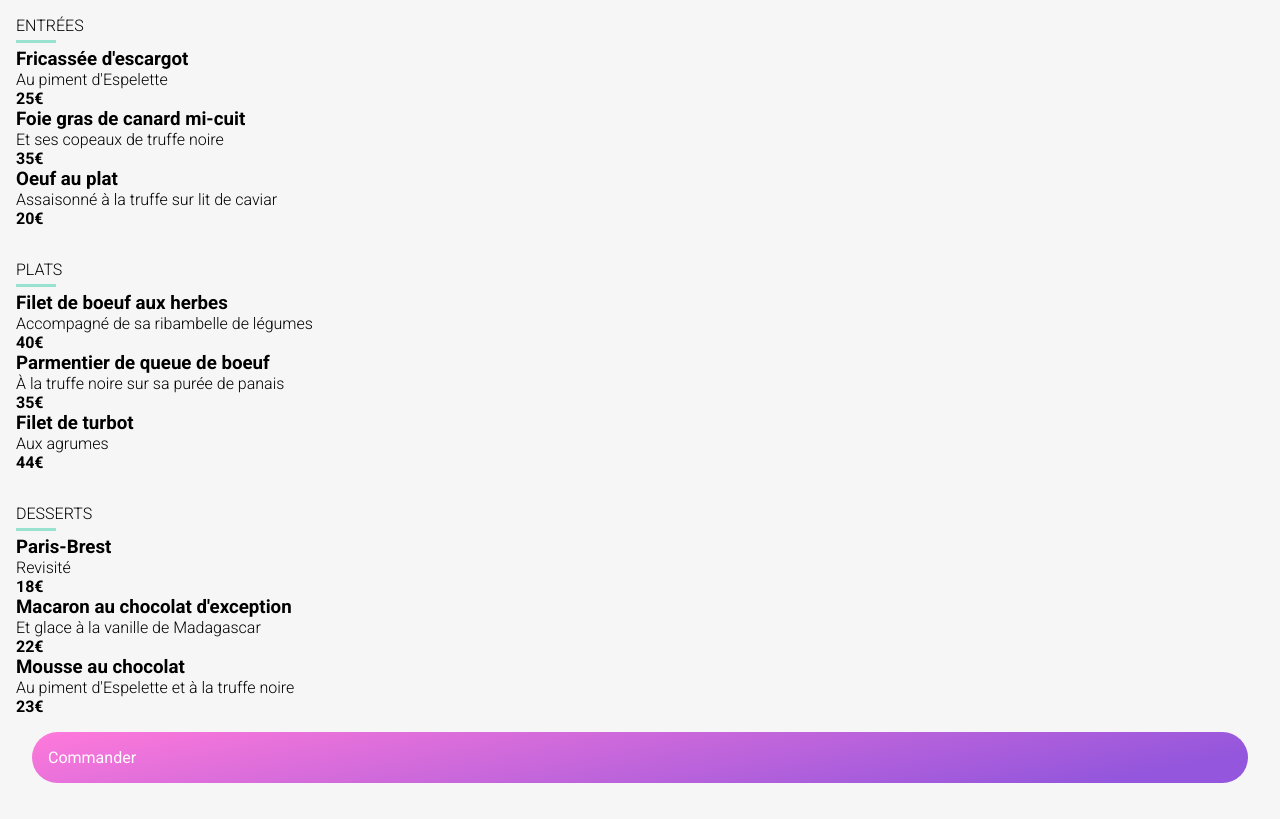
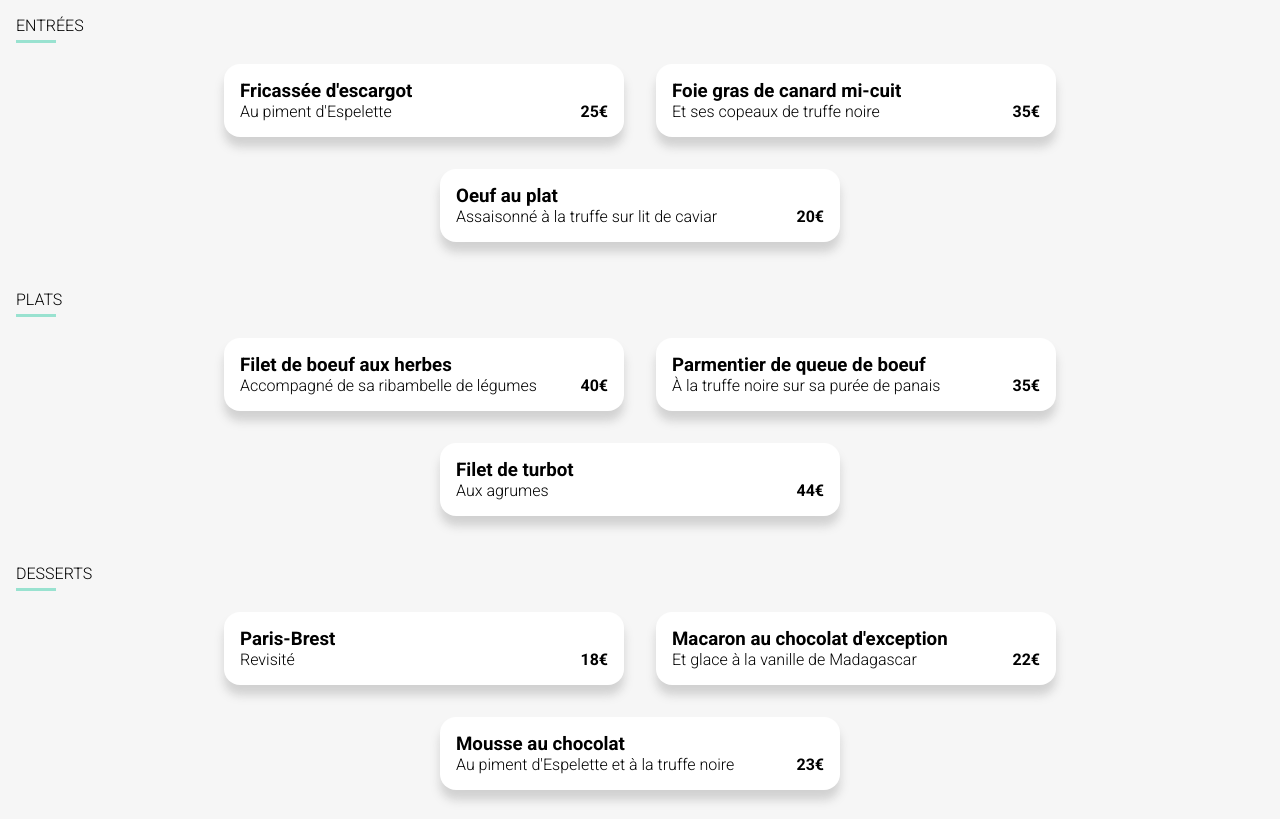
Before and after one commit to AxelWdev/ohmyfoodP3, a website: page La_palette_du_gout.html in a window 1280 px wide. Shown: the part 361-1180 px from the top of the page. Drawn offline with Linux system fonts and the light colour scheme; a web font is replaced by a local one.

Commit message:
Restaurants menus styling

```diff
--- a/La_palette_du_gout.html
+++ b/La_palette_du_gout.html
@@ -29,7 +29,7 @@
 
         </header>
 
-        <main>
+        <main class="restaurant-main">
             <section class="menu-container">
                 <h1 class="menu-container__heading">La palette du goût</h1>
                 <div class="menu-container__heart">
@@ -39,6 +39,7 @@
                 <div class="menu">
                     <p class="menu__type">Entrées</p>
                     <div class="styled-break"></div>
+                    <div class="menu-card-container">
                         <div class="menu-card">
                             <div class="menu-card__desc">
                                 <h3>Fricassée d'escargot</h3>
@@ -68,11 +69,13 @@
                                 <p><strong>20€</strong></p>
                             </div>
                         </div>
+                    </div>
 
                 </div>
                 <div class="menu">
                     <p class="menu__type">Plats</p>
                     <div class="styled-break"></div>
+                    <div class="menu-card-container">
                         <div class="menu-card">
                                 <div class="menu-card__desc">
                                     <h3>Filet de boeuf aux herbes</h3>
@@ -102,11 +105,13 @@
                                     <p><strong>44€</strong></p>
                                 </div>
                             </div>
+                        </div>
 
                 </div>
                 <div class="menu">
                     <p class="menu__type">Desserts</p>
                     <div class="styled-break"></div>
+                    <div class="menu-card-container">
                         <div class="menu-card">
                             <div class="menu-card__desc">
                                 <h3>Paris-Brest</h3>
@@ -138,13 +143,18 @@
                         </div>
 
                     </div>
+
+                </div>
+                <div class="btn-container">
                     <div class="btn">Commander</div>
+                </div>
+
 
             </section>
         </main>
 
 
-        <footer>
+        <footer class="footer">
             <h3 class="footer__heading">ohmyfood</h3>
             <ul>
                 <li><a href="#"><i class='fas fa-utensils'></i><span> Proposer un restaurant</span></a></li>
--- a/sass/base/_typography.scss
+++ b/sass/base/_typography.scss
@@ -60,3 +60,7 @@ header p {
 .menu p {
     font-weight: 100;
 }
+
+strong {
+    font-weight: 700;
+}
--- a/sass/pages/_restaurants.scss
+++ b/sass/pages/_restaurants.scss
@@ -26,10 +26,14 @@
     }
 }
 
+.restaurant-main {
+    margin-bottom: $restaurant-translateY;
+}
+
 .menu-container {
 
     padding: 2rem 1rem;
-    transform: translateY(-45px);
+    transform: translateY($restaurant-translateY);
     background-color: $colour-lightgrey;
     border-radius: 50px 50px 0 0;
     position: relative;
@@ -41,9 +45,62 @@
     }
 
     .menu {
+
+        .menu-card-container {
+            display: flex;
+            flex-wrap: wrap;
+            align-items: center;
+            justify-content: center;
+        }
         margin-top: 2rem;
+
         &__type {
             text-transform: uppercase;
         }
+
+        &-card {
+            display: flex;
+            justify-content: space-between;
+            background-color: $colour-white;
+            margin: 1rem;
+            padding: 1rem;
+            border-radius: 1rem;
+            width: 100%;
+            max-width: 400px;
+            box-shadow: $box-shadow;
+
+            &__desc {
+                display: flex;
+                flex-direction: column;
+                justify-content: flex-start;
+                width: 85%;
+                h3 {
+                    text-overflow: ellipsis;
+                    white-space: nowrap;
+                    overflow: hidden;
+
+                }
+                p {
+                    text-overflow: ellipsis;
+                    white-space: nowrap;
+                    overflow: hidden;
+                }
+
+            }
+
+
+
+            &__price {
+                display: flex;
+                align-items: flex-end;
+                justify-content: flex-end;
+                width: 10%;
+            }
+        }
+    }
+    .btn-container {
+        display: flex;
+        align-items: center;
+        justify-content: center;
     }
 }
--- a/sass/utils/_mixins.scss
+++ b/sass/utils/_mixins.scss
@@ -16,9 +16,14 @@
 @mixin btn {
     padding: 1rem;
     margin: 1rem;
+    width: auto;
+    min-width: 200px;
+    text-align: center;
     color: $colour-white;
     background: linear-gradient(169deg, rgba($colour-secondary ,1) 0%, rgba($colour-primary ,1) 90%);
     border-radius: 2rem;
+
+
 }
 
 
@@ -28,3 +33,19 @@
     margin: 5px 0;
     background-color: $colour-tertiary;
 }
+
+@mixin media-mobile{
+    @media screen and (min-width: 768px) {
+        @content;
+    }
+}
+@mixin media-tablet {
+    @media screen and (min-width: 1024px) {
+        @content;
+    }
+}
+@mixin media-desktop {
+    @media screen and (min-width: 1440px) {
+        @content;
+    }
+}
--- a/sass/utils/_variables.scss
+++ b/sass/utils/_variables.scss
@@ -15,3 +15,5 @@ $layout-padding: 2.5rem 1rem 2rem 1rem;
 $box-shadow: 0px 10px 10px rgba($colour-mediumgrey ,0.3);
 
 $fonct-padding: 1.8rem;
+
+$restaurant-translateY: -45px;
```
Also changed, not shown: public/css/main.css, 1 other file. Lines whose indentation alone changed are shown as unchanged.
